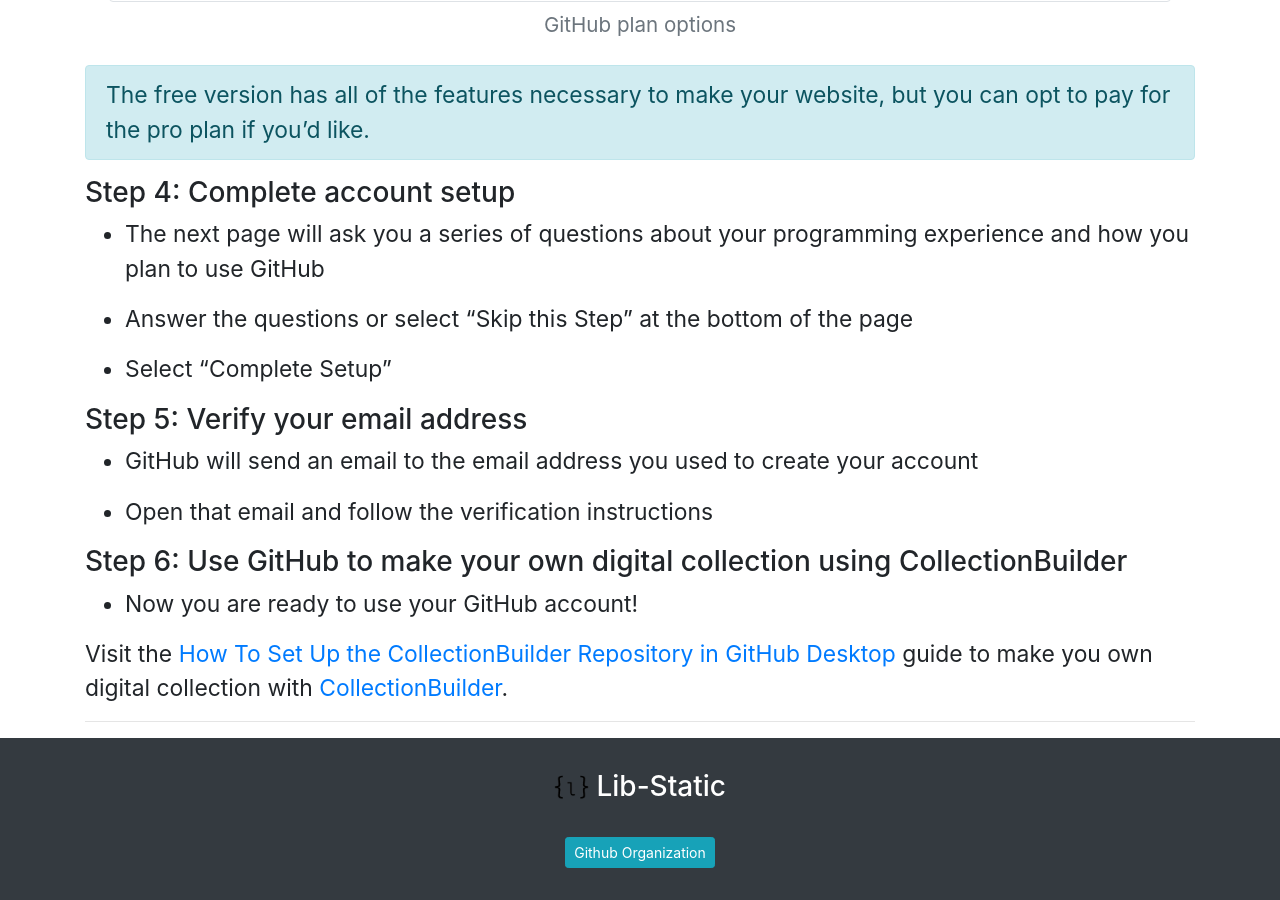
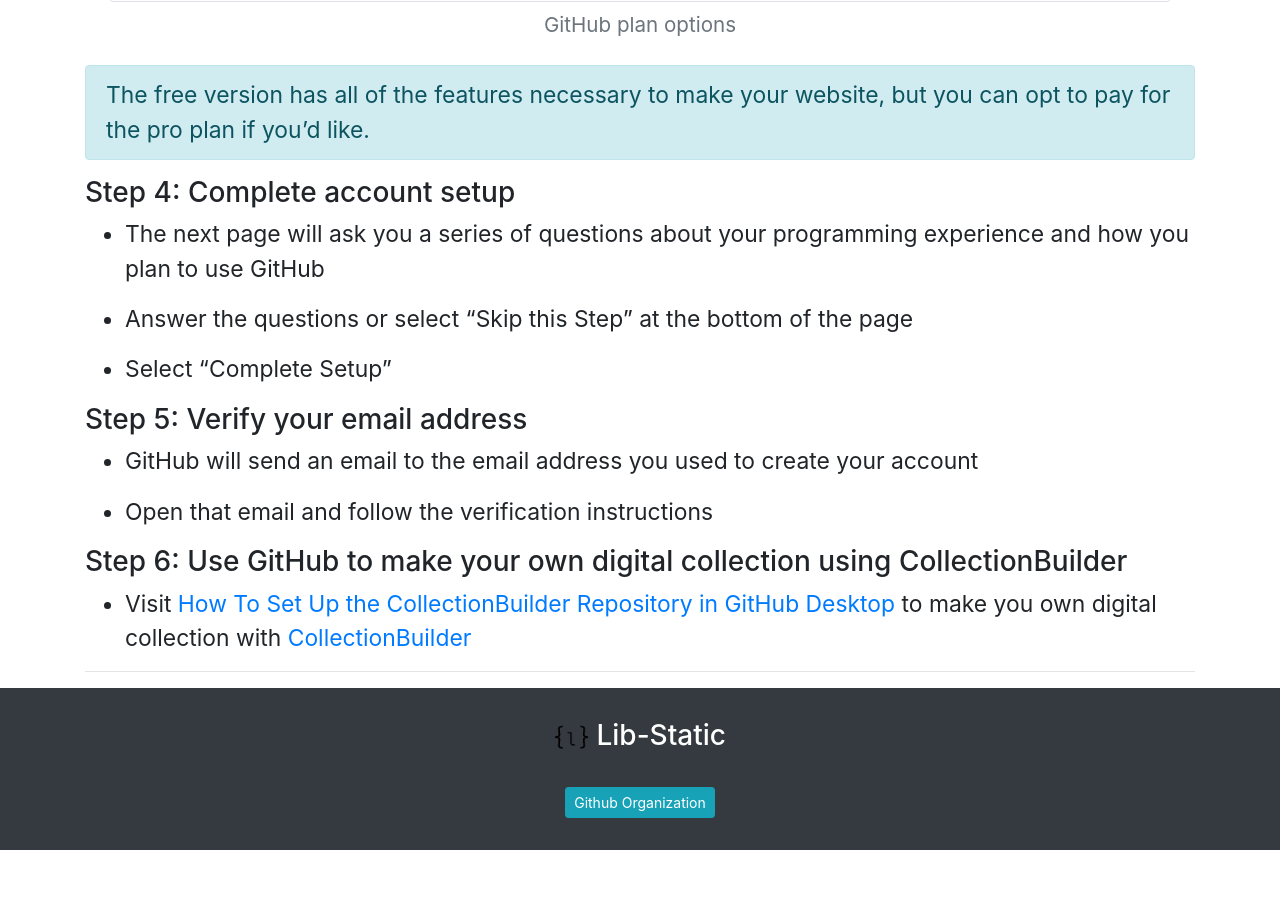
Before and after one commit to lib-static/howto, a Jekyll site: the page built from howtos/setupgithubaccount.md, in a window 1280 px wide and 900 px high, scrolled down 1635 px. Built offline with Jekyll 4.4.1, drawn with Linux system fonts in a browser that asks for light colours; after the commit the page ends 2485 px from its top, so only the background shows below that.

Commit message:
edit step 6

```diff
--- a/howtos/setupgithubaccount.md
+++ b/howtos/setupgithubaccount.md
@@ -39,6 +39,4 @@ The free version has all of the features necessary to make your website, but you
 
 ### Step 6: Use GitHub to make your own digital collection using CollectionBuilder
 
-- Now you are ready to use your GitHub account!
-
-Visit the [How To Set Up the CollectionBuilder Repository in GitHub Desktop](githubdesktoprepo.html){:target="_blank"} guide to make you own digital collection with [CollectionBuilder](https://collectionbuilder.github.io/){:target="_blank"}.
+- Visit [How To Set Up the CollectionBuilder Repository in GitHub Desktop](githubdesktoprepo.html){:target="_blank"} to make you own digital collection with [CollectionBuilder](https://collectionbuilder.github.io/){:target="_blank"}
```
